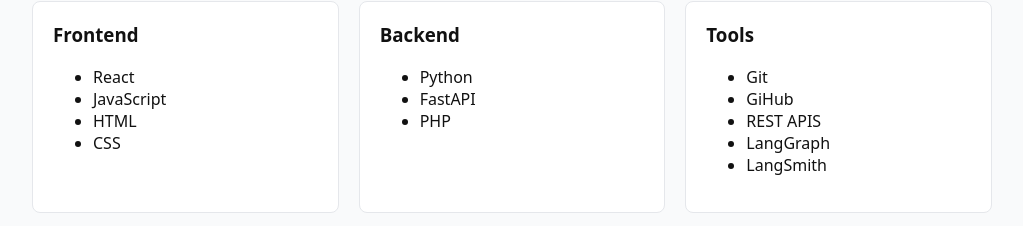
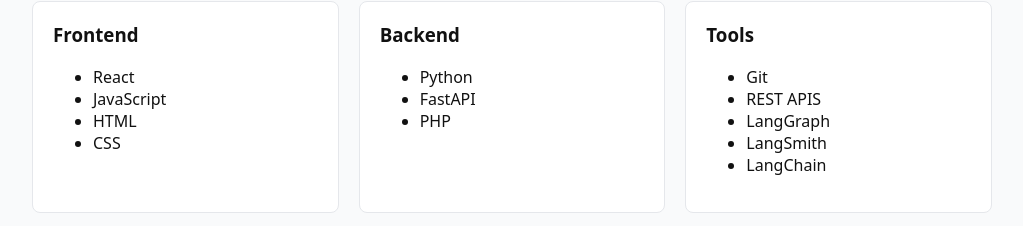
Before and after one commit to jeanMachadoNotes/portfolio-frontend, a React (Vite) app: page / in a window 1280 px wide. Shown: the part 1333-1559 px from the top of the page, without its empty margins (128-1151 px from the left). Built offline with nearby package versions, Linux system fonts and the light colour scheme.

Commit message:
Updated skills section

```diff
--- a/src/data/skills.js
+++ b/src/data/skills.js
@@ -1,7 +1,7 @@
 const skills = {
     frontend: ["React", "JavaScript", "HTML", "CSS"],
     backend: ["Python", "FastAPI", "PHP"],
-    tools: ["Git", "GiHub", "REST APIS", "LangGraph", "LangSmith"]
+    tools: ["Git", "REST APIS", "LangGraph", "LangSmith", "LangChain"]
 }
 
 export default skills;
```
